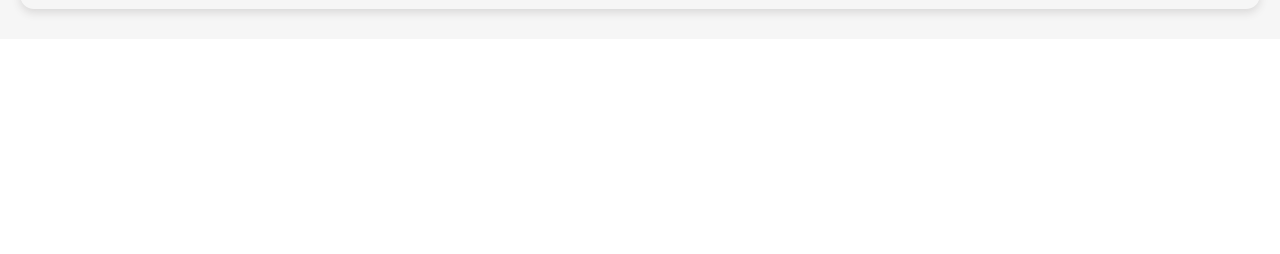
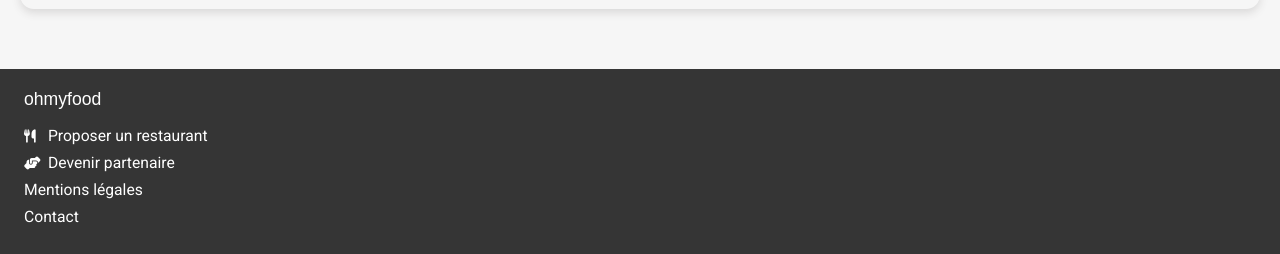
Before and after one commit to edbriand/Projet-3-Animations-CSS, a website: page src/index.html in a window 1280 px wide. Shown: the part 1939-2193 px from the top of the page. Before the commit the page ends 1978 px from the top, so only its background shows below. Drawn offline with nearby package versions, Linux system fonts and the light colour scheme; files that its build step writes are made by us from their sources; a web font is replaced by a local one.

Commit message:
feat: footer implemented

```diff
--- a/src/index.html
+++ b/src/index.html
@@ -7,7 +7,7 @@
     <link rel="preconnect" href="https://fonts.googleapis.com" />
     <link rel="preconnect" href="https://fonts.gstatic.com" crossorigin />
     <link
-      href="https://fonts.googleapis.com/css2?family=Roboto:wght@400;500;700;900&family=Shrikhand&display=swap"
+      href="https://fonts.googleapis.com/css2?family=Roboto:wght@300;400;500;700;900&family=Shrikhand&display=swap"
       rel="stylesheet"
     />
     <link
@@ -136,5 +136,18 @@
         </div>
       </section>
     </main>
+    <footer>
+      <h1>ohmyfood</h1>
+      <ul>
+        <li class="icon-text-duo" id="submit-res">
+          <a href="">Proposer un restaurant</a>
+        </li>
+        <li class="icon-text-duo" id="become-partner">
+          <a href="">Devenir partenaire</a>
+        </li>
+        <li><a href="">Mentions légales</a></li>
+        <li><a href="mailto: contact@ohmyfood.com">Contact</a></li>
+      </ul>
+    </footer>
   </body>
 </html>
--- a/src/styles/colors.pcss
+++ b/src/styles/colors.pcss
@@ -4,4 +4,5 @@
   --color-tertiary: #99e2d0;
   --color-grey: #f6f6f6;
   --color-bg: white;
+  --color-dark-bg: #353535;
 }
--- a/src/styles/fonts.pcss
+++ b/src/styles/fonts.pcss
@@ -1,7 +1,11 @@
 * {
   font-family: Roboto, sans-serif;
   font-size: 1em;
-  font-weight: 300;
+  font-weight: 400;
+}
+
+a {
+  text-decoration: none;
 }
 
 p {
--- /dev/null
+++ b/src/styles/footer.pcss
@@ -0,0 +1,51 @@
+footer {
+  padding: 20px 24px;
+  background-color: var(--color-dark-bg);
+  color: var(--color-bg);
+
+  h1 {
+    margin: 0 0 16px;
+    font-size: 1.1em;
+  }
+
+  ul {
+    list-style-type: none;
+    padding: 0;
+    margin: 0;
+  }
+
+  li {
+    margin-bottom: 8px;
+    font-size: 0.98em;
+    font-weight: 300;
+  }
+
+  a {
+    color: var(--color-bg);
+  }
+
+  ul .icon-text-duo {
+    font-weight: 400;
+
+    &::before {
+      display: inline-block;
+      width: 20px;
+      font: var(--fa-font-solid);
+      font-weight: 900;
+      font-size: 0.85em;
+      content: "";
+    }
+  }
+
+  ul #submit-res {
+    &::before {
+      content: "\f2e7";
+    }
+  }
+
+  ul #become-partner {
+    &::before {
+      content: "\f4c4";
+    }
+  }
+}
--- a/src/styles/restaurants.pcss
+++ b/src/styles/restaurants.pcss
@@ -1,5 +1,5 @@
 #restaurants {
-  padding: 30px 20px;
+  padding: 30px 20px 60px;
   background-color: var(--color-grey);
 }
 
```
Also changed, not shown: src/styles/style.css.
